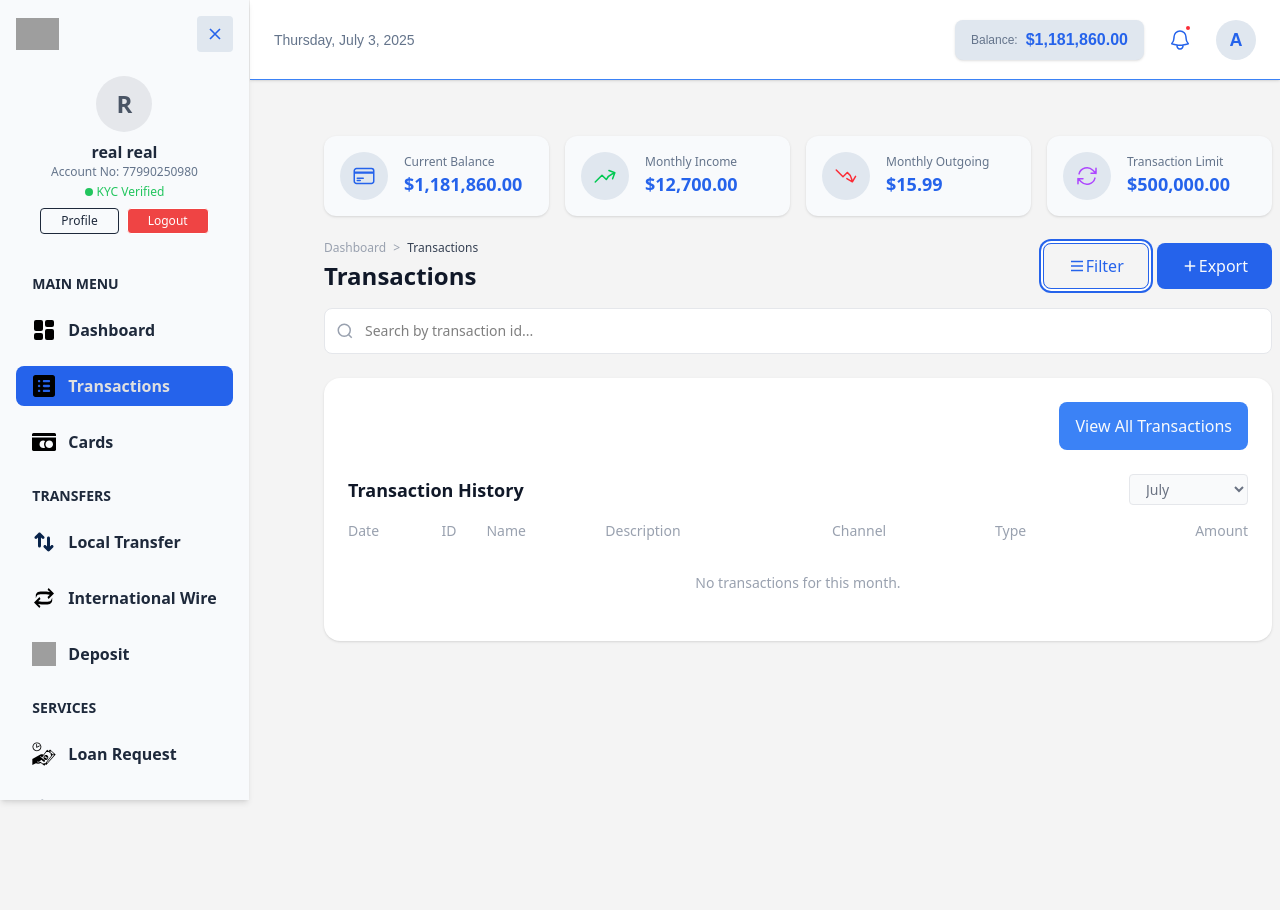
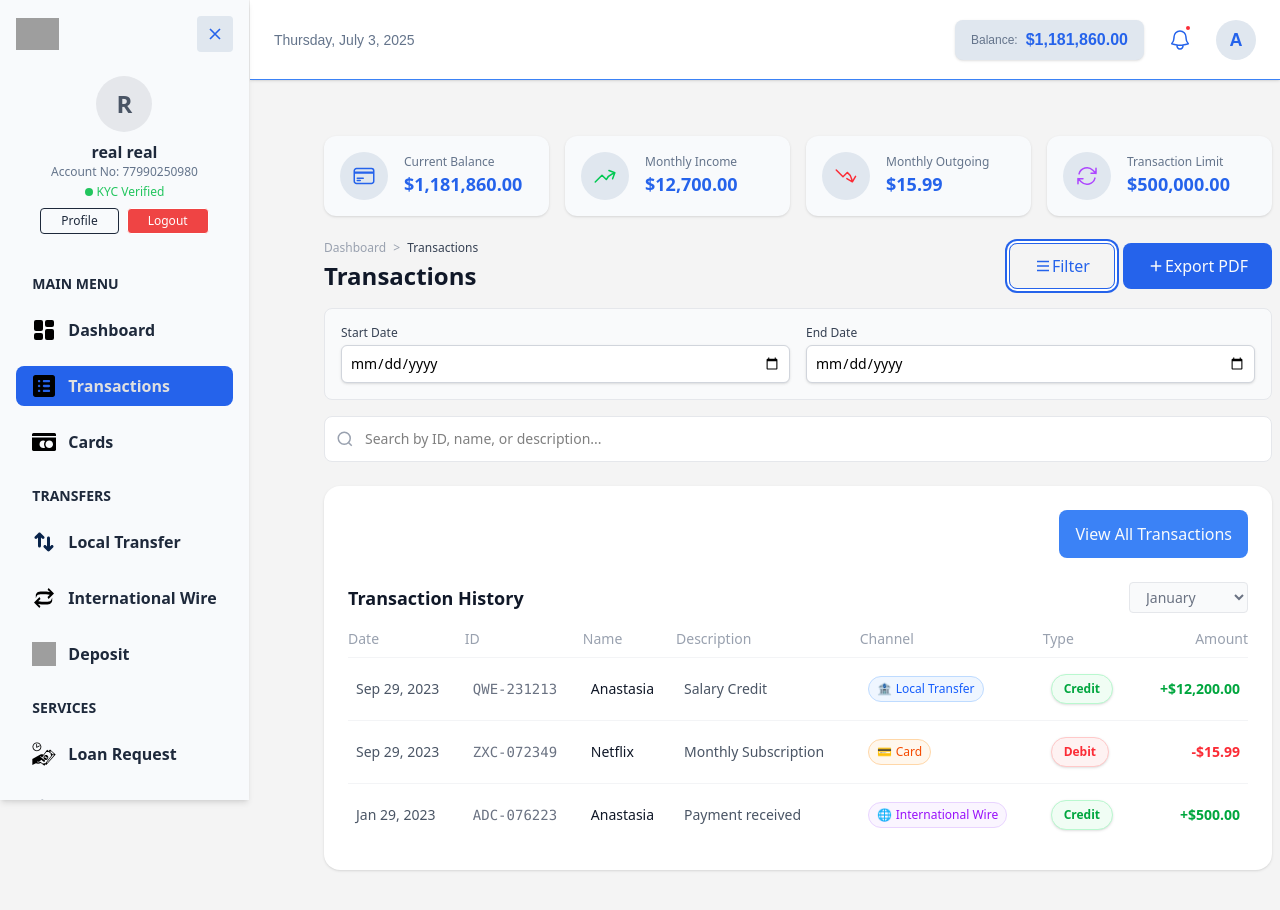
Before and after one commit to NIFFYNATION/bank, a React (Vite) app: page /dashboard/transactionspage in a window 1280 px wide. Both pictures are taken after a click on the button "Filter". Shown: the top 910 px of the page. Before the commit the page ends 800 px from the top, so only its background shows below. Built offline with nearby package versions, Linux system fonts and the light colour scheme; grey boxes are pictures that could not be loaded.

Commit message:
feat: Add deposit functionality and transaction history components and pages.

```diff
--- a/package.json
+++ b/package.json
@@ -13,6 +13,8 @@
     "@heroicons/react": "^2.2.0",
     "@tailwindcss/vite": "^4.1.11",
     "framer-motion": "^12.19.2",
+    "jspdf": "^3.0.4",
+    "jspdf-autotable": "^5.0.2",
     "react": "^19.1.0",
     "react-dom": "^19.1.0",
     "react-router-dom": "^7.6.3",
--- a/src/components/dashboard/deposit/Deposit.jsx
+++ b/src/components/dashboard/deposit/Deposit.jsx
@@ -32,16 +32,17 @@ export default function Deposit() {
     const fee = 0;
     const net = amt - fee;
     return [
-      { label: 'Amount', value: amt ? `$${amt.toLocaleString(undefined, {minimumFractionDigits: 2, maximumFractionDigits: 2})}` : '-' },
+      { label: 'Amount', value: amt ? `$${amt.toLocaleString(undefined, { minimumFractionDigits: 2, maximumFractionDigits: 2 })}` : '-' },
       { label: 'Fee', value: `$${fee.toFixed(2)}` },
-      { label: 'Net Deposit', value: amt ? `$${net.toLocaleString(undefined, {minimumFractionDigits: 2, maximumFractionDigits: 2})}` : '-' , accent: true},
+      { label: 'Net Deposit', value: amt ? `$${net.toLocaleString(undefined, { minimumFractionDigits: 2, maximumFractionDigits: 2 })}` : '-', accent: true },
     ];
   }, [form]);
 
   const handleSubmit = () => {
     if (!valid) return;
 
-    const result = depositMoney({
+    try {
+      depositMoney({
         amount: parseFloat(form.amount),
         description: form.reference || `Deposit via ${form.method}`,
         method: form.method,
@@ -49,7 +50,6 @@ export default function Deposit() {
         date: form.date
       });
 
-    if (result.success) {
       setStatus({ type: 'success', message: 'Deposit successful! Funds have been added to your account.' });
       setForm({
         amount: '',
@@ -58,8 +58,8 @@ export default function Deposit() {
         reference: '',
         date: '',
       });
-    } else {
-      setStatus({ type: 'error', message: result.error });
+    } catch (error) {
+      setStatus({ type: 'error', message: error.message });
     }
   };
 
--- a/src/components/dashboard/transactions/TransactionHistory.jsx
+++ b/src/components/dashboard/transactions/TransactionHistory.jsx
@@ -1,6 +1,6 @@
-import React from 'react';
+import React, { useMemo } from 'react';
 import Dropdown from "../../common/Dropdown";
-import {Button} from "../../common/Button";
+import { Button } from "../../common/Button";
 import { Link } from 'react-router-dom';
 import { useBankStore } from '../../../store/useBankStore';
 import { months } from '../../../utils/constants';
@@ -35,22 +35,42 @@ function ChannelBadge({ channel }) {
   );
 }
 
-export default function TransactionHistory({ months: propMonths = months, selectedMonth, onMonthChange }) {
-  const { transactions } = useBankStore();
+export default function TransactionHistory({ months: propMonths = months, selectedMonth, onMonthChange, transactions: propTransactions }) {
+  const { transactions: storeTransactions } = useBankStore();
 
-  // Filter transactions by selected month
-  const filteredTransactions = transactions
-    .filter(tx => {
-      const txDate = new Date(tx.date);
-      const txMonth = months[txDate.getMonth()];
-      return txMonth === selectedMonth;
-    })
-    .sort((a, b) => new Date(b.date) - new Date(a.date));
+  // Use passed transactions if available, otherwise use store transactions
+  const sourceTransactions = propTransactions || storeTransactions;
+
+  // If transactions are passed via props, we assume they are already filtered by the parent (search/date).
+  // But we still apply month filtering IF selectedMonth is passed AND it is not null,
+  // though typically if propTransactions is passed, the parent might handle all filtering.
+  // However, specifically for the dashboard widget use case vs full page use case:
+  // - Dashboard: relies on Month dropdown.
+  // - Full Page: relies on Search/DateRange but might still have month dropdown?
+  // The requirement says "filter by calender", implying a date range or specific date.
+  // Let's assume if propTransactions is passed, we display them as is (sorted).
+
+  const displayTransactions = useMemo(() => {
+    let txs = sourceTransactions;
+
+    // Only apply month filtering if we are in "Dashboard Widget Mode" (implied by NOT having propTransactions)
+    // OR if we want to support both.
+    // Existing behavior for Dashboard: Filter by selectedMonth.
+    if (!propTransactions && selectedMonth) {
+      txs = txs.filter(tx => {
+        const txDate = new Date(tx.date);
+        const txMonth = months[txDate.getMonth()];
+        return txMonth === selectedMonth;
+      });
+    }
+
+    return txs.sort((a, b) => new Date(b.date) - new Date(a.date));
+  }, [sourceTransactions, selectedMonth, propTransactions]);
 
   return (
     <div className="bg-white rounded-2xl shadow p-6">
       <div className='flex justify-end pb-6'>
-      <Link to='/dashboard/transactionspage' className='bg-primary-light rounded-lg py-3 px-4 text-background' variant="primary" >View All Transactions</Link>
+        <Link to='/dashboard/transactionspage' className='bg-primary-light rounded-lg py-3 px-4 text-background' variant="primary" >View All Transactions</Link>
 
       </div>
       <div className="flex justify-between items-center mb-4">
@@ -71,12 +91,12 @@ export default function TransactionHistory({ months: propMonths = months, select
             </tr>
           </thead>
           <tbody>
-            {filteredTransactions.length === 0 ? (
+            {displayTransactions.length === 0 ? (
               <tr>
-                <td colSpan="7" className="text-center py-6 text-gray-400">No transactions for this month.</td>
+                <td colSpan="7" className="text-center py-6 text-gray-400">No transactions found.</td>
               </tr>
             ) : (
-              filteredTransactions.map(tx => (
+              displayTransactions.map(tx => (
                 <tr key={tx.id} className="border-t last:border-b-0 border-gray-100 hover:bg-gray-50 transition-colors duration-150">
                   <td className="py-4 px-2 text-gray-600">{formatDate(tx.date)}</td>
                   <td className="py-4 px-2 font-mono text-sm text-gray-500">{tx.id}</td>
--- a/src/components/dashboard/transactions/TransactionsPage.jsx
+++ b/src/components/dashboard/transactions/TransactionsPage.jsx
@@ -1,16 +1,81 @@
-import React from 'react'
+import React, { useState, useMemo } from 'react'
 import { Button } from '../../common/Button'
 import TransactionHistory from './TransactionHistory'
 import DashboardSummaryCards from '../welcomeCard/DashboardSummaryCards';
 import { months, getCurrentMonth } from '../../../utils/constants';
+import { useBankStore } from '../../../store/useBankStore';
+import jsPDF from 'jspdf';
+import 'jspdf-autotable';
 
 function TransactionsPage() {
+  const { transactions } = useBankStore();
+  const [searchQuery, setSearchQuery] = useState('');
+  const [showFilters, setShowFilters] = useState(false);
+  const [dateRange, setDateRange] = useState({ start: '', end: '' });
 
-  const [selectedMonth, setSelectedMonth] = React.useState(getCurrentMonth());
+  // Filter logic
+  const filteredTransactions = useMemo(() => {
+    return transactions.filter(tx => {
+      // Search
+      const query = searchQuery.toLowerCase();
+      const matchesSearch =
+        tx.id.toLowerCase().includes(query) ||
+        tx.name.toLowerCase().includes(query) ||
+        tx.description.toLowerCase().includes(query);
+
+      // Date Range
+      let matchesDate = true;
+      if (dateRange.start) {
+        matchesDate = matchesDate && new Date(tx.date) >= new Date(dateRange.start);
+      }
+      if (dateRange.end) {
+        matchesDate = matchesDate && new Date(tx.date) <= new Date(dateRange.end);
+      }
+
+      return matchesSearch && matchesDate;
+    });
+  }, [transactions, searchQuery, dateRange]);
+
+  const handleExport = () => {
+    const doc = new jsPDF();
+
+    // Add title
+    doc.setFontSize(18);
+    doc.text('Transaction History', 14, 22);
+
+    // Add filter summary
+    doc.setFontSize(10);
+    const dateText = dateRange.start ? `From: ${dateRange.start} To: ${dateRange.end || 'Now'}` : 'All Dates';
+    doc.text(dateText, 14, 30);
+
+    // Table
+    const tableColumn = ["Date", "ID", "Name", "Description", "Type", "Amount"];
+    const tableRows = [];
+
+    filteredTransactions.forEach(tx => {
+      const transactionData = [
+        tx.date,
+        tx.id,
+        tx.name,
+        tx.description,
+        tx.type,
+        `$${tx.amount.toFixed(2)}`
+      ];
+      tableRows.push(transactionData);
+    });
+
+    doc.autoTable({
+      head: [tableColumn],
+      body: tableRows,
+      startY: 35,
+    });
+
+    doc.save('transactions.pdf');
+  };
 
   return (
     <div className="flex flex-col gap-6 p-4 md:p-8">
-        <DashboardSummaryCards />
+      <DashboardSummaryCards />
 
       {/* Header and Actions */}
       <div className="flex flex-col gap-4">
@@ -23,27 +88,54 @@ function TransactionsPage() {
             <h1 className="text-2xl font-bold text-gray-900">Transactions</h1>
           </div>
           <div className="flex gap-2 mt-2 sm:mt-0">
-            <Button variant='outline' size='md' shape='roundedMd' >
+            <Button variant='outline' size='md' shape='roundedMd' onClick={() => setShowFilters(!showFilters)}>
               <svg width="18" height="18" fill="none" stroke="currentColor" strokeWidth="2" viewBox="0 0 24 24">
                 <path d="M4 6h16M4 12h16M4 18h16" />
               </svg>
               Filter
             </Button>
-            <Button variant='primary' size='md' shape='roundedMd' >
+            <Button variant='primary' size='md' shape='roundedMd' onClick={handleExport}>
               <svg width="18" height="18" fill="none" stroke="currentColor" strokeWidth="2" viewBox="0 0 24 24">
                 <path d="M12 5v14M5 12h14" />
               </svg>
-              Export
+              Export PDF
             </Button>
           </div>
         </div>
+
+        {/* Filters Panel */}
+        {showFilters && (
+          <div className="grid grid-cols-1 sm:grid-cols-2 gap-4 p-4 bg-gray-50 rounded-lg border border-gray-200">
+            <div>
+              <label className="block text-xs font-medium text-gray-700 mb-1">Start Date</label>
+              <input
+                type="date"
+                className="w-full rounded-md border-gray-300 shadow-sm focus:border-primary focus:ring-primary sm:text-sm p-2 bg-white border"
+                value={dateRange.start}
+                onChange={e => setDateRange({ ...dateRange, start: e.target.value })}
+              />
+            </div>
+            <div>
+              <label className="block text-xs font-medium text-gray-700 mb-1">End Date</label>
+              <input
+                type="date"
+                className="w-full rounded-md border-gray-300 shadow-sm focus:border-primary focus:ring-primary sm:text-sm p-2 bg-white border"
+                value={dateRange.end}
+                onChange={e => setDateRange({ ...dateRange, end: e.target.value })}
+              />
+            </div>
+          </div>
+        )}
+
         {/* Search Input */}
         <div className="w-full">
           <div className="relative">
             <input
               type="text"
-              placeholder="Search by transaction id..."
+              placeholder="Search by ID, name, or description..."
               className="w-full rounded-lg border border-gray-200 bg-white py-3 pl-10 pr-4 text-sm focus:outline-none focus:ring-2 focus:ring-primary"
+              value={searchQuery}
+              onChange={e => setSearchQuery(e.target.value)}
             />
             <span className="absolute left-3 top-1/2 -translate-y-1/2 text-gray-400">
               <svg width="18" height="18" fill="none" stroke="currentColor" strokeWidth="2" viewBox="0 0 24 24">
@@ -55,10 +147,8 @@ function TransactionsPage() {
         </div>
       </div>
       <TransactionHistory
-            months={months}
-            selectedMonth={selectedMonth}
-            onMonthChange={setSelectedMonth}
-          />
+        transactions={filteredTransactions}
+      />
     </div>
   )
 }
```
Also changed, not shown: 1 other file (tests, documents, lock files or other folders). Lines whose indentation alone changed are shown as unchanged.
